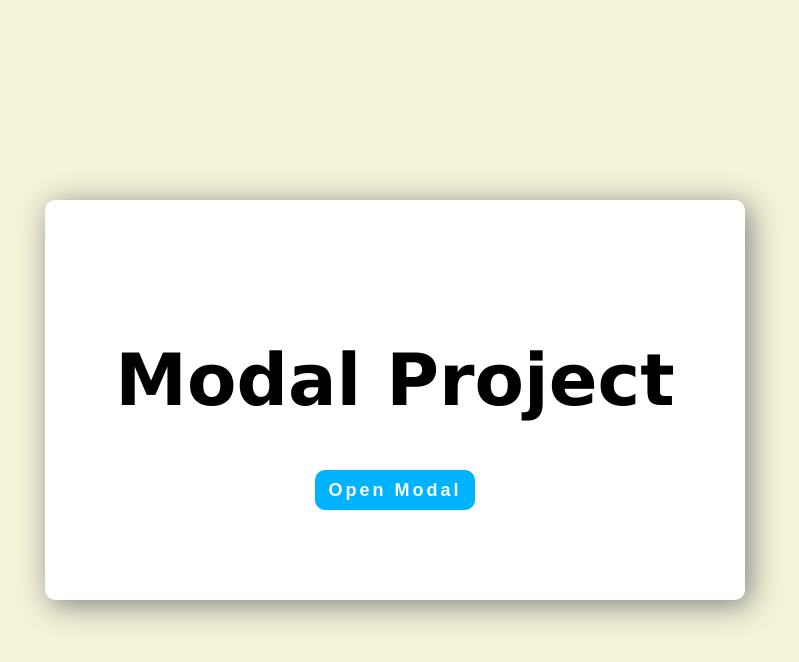
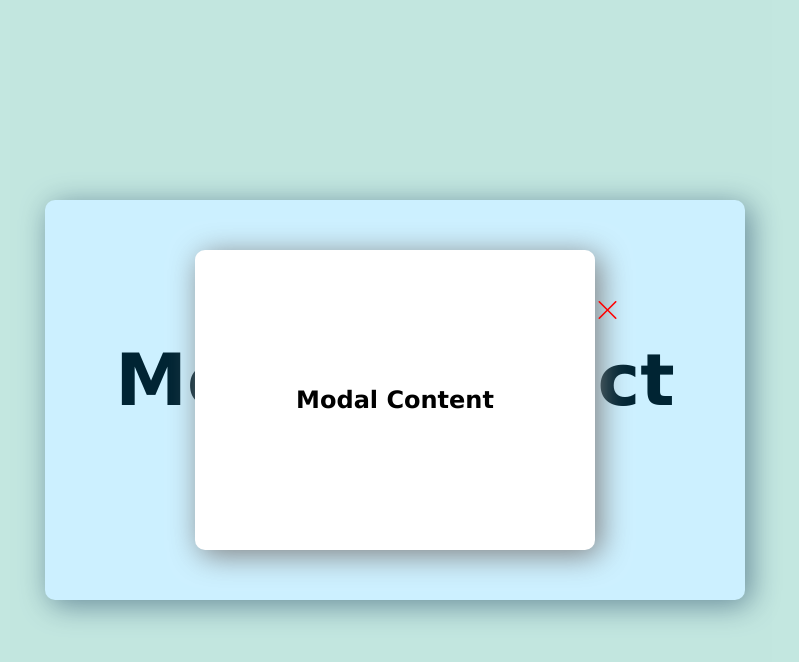
Before and after one commit to Evooo00/js_Projects, a plain HTML site: page index.html in a window 1280 px wide. Both pictures are taken after a click on the button "Open Modal". Shown: the whole page, without its empty margins (245-1044 px from the left). Drawn offline with nearby package versions, Linux system fonts and the light colour scheme.

Commit message:
ready script

```diff
--- a/script.js
+++ b/script.js
@@ -1,6 +1,11 @@
 const modalOpenButton = document.querySelector(".modalOpenButton");
 const modalCloseButton = document.querySelector(".modalCloseButton");
+const modalView = document.querySelector(".modalView");
 
 modalOpenButton.addEventListener("click", function(){
-alert("test");
+modalView.classList.add("showModalContent");
 });
+
+modalCloseButton.addEventListener("click", function(){
+    modalView.classList.remove("showModalContent");
+    });
--- a/style.css
+++ b/style.css
@@ -71,3 +71,7 @@ h1{
     font-size: 24px;
 
 }
+
+.showModalContent{
+    visibility: visible;
+}
```
